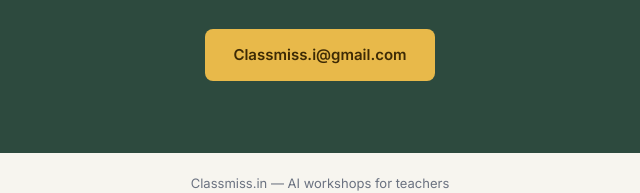
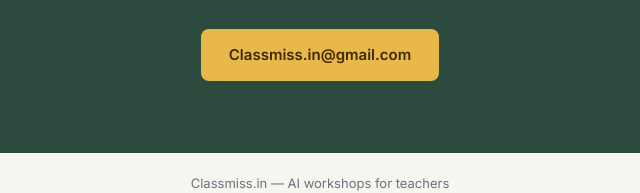
Before and after one commit to 270486ar/classmiss, a plain HTML site: page index.html in a window 1280 px wide. Shown: the part 5642-5835 px from the top of the page, 320-960 px from the left. Drawn offline with Linux system fonts and the light colour scheme.

Commit message:
Update index.html

```diff
--- a/index.html
+++ b/index.html
@@ -3,7 +3,7 @@
 <head>
 <meta charset="UTF-8">
 <meta name="viewport" content="width=device-width, initial-scale=1.0">
-<title>Classmiss — AI workshops for teachers</title>
+<title>Classmiss.in — AI workshops for teachers</title>
 <link rel="preconnect" href="https://fonts.googleapis.com">
 <link rel="preconnect" href="https://fonts.gstatic.com" crossorigin>
 <link href="https://fonts.googleapis.com/css2?family=Baloo+2:wght@500;600;700&family=Inter:wght@400;500;600&family=JetBrains+Mono:wght@400;500&display=swap" rel="stylesheet">
@@ -624,7 +624,7 @@
   <div class="wrap">
     <h2>Bring this workshop to your staff room.</h2>
     <p>One session, four practical AI skills, no technical background needed. Built and delivered by Classmiss.</p>
-    <a class="btn btn-primary" href="mailto:Classmiss.i@gmail.com">Classmiss.i@gmail.com</a>
+    <a class="btn btn-primary" href="mailto:Classmiss.in@gmail.com">Classmiss.in@gmail.com</a>
   </div>
 </section>
 
```
